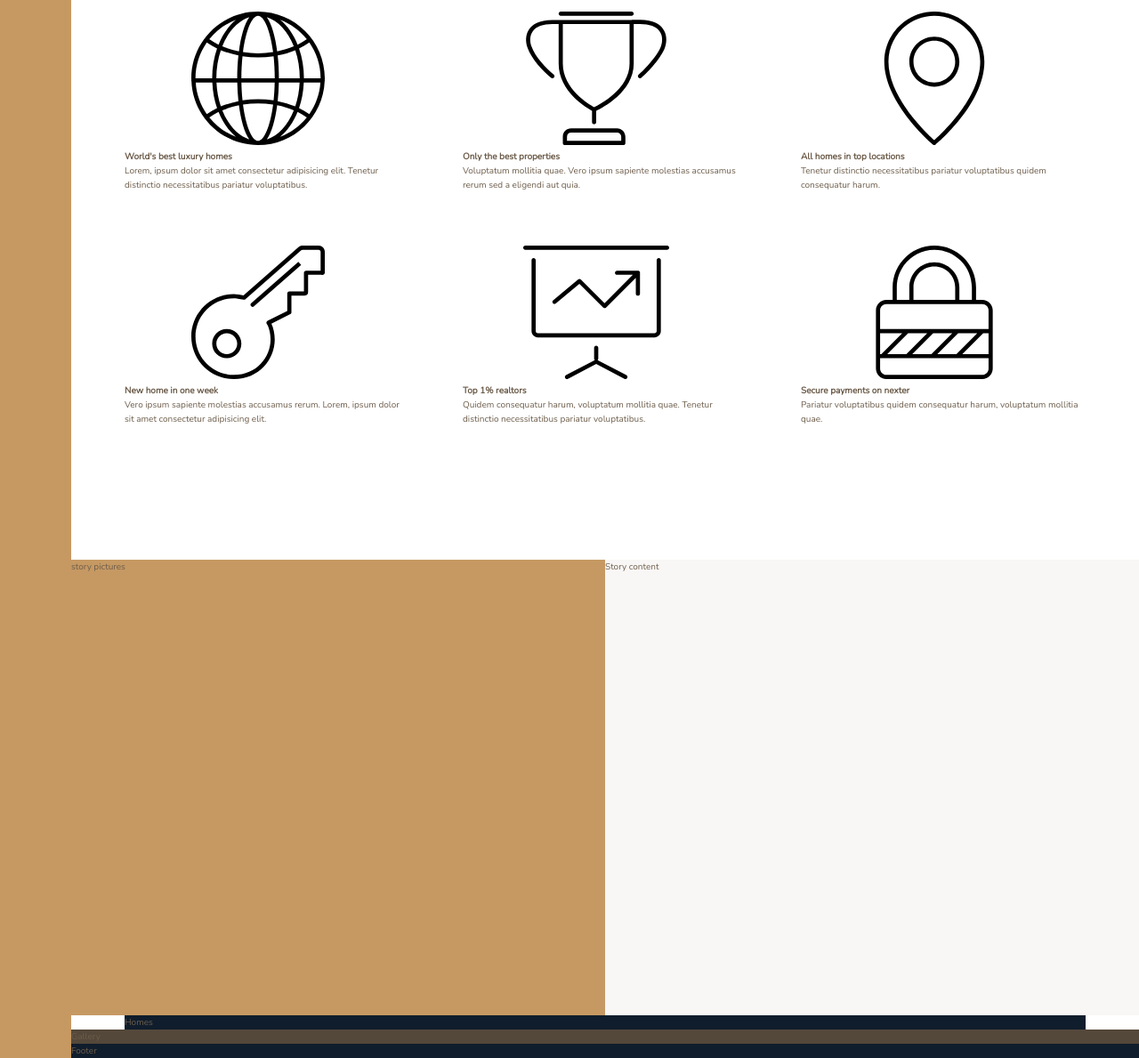
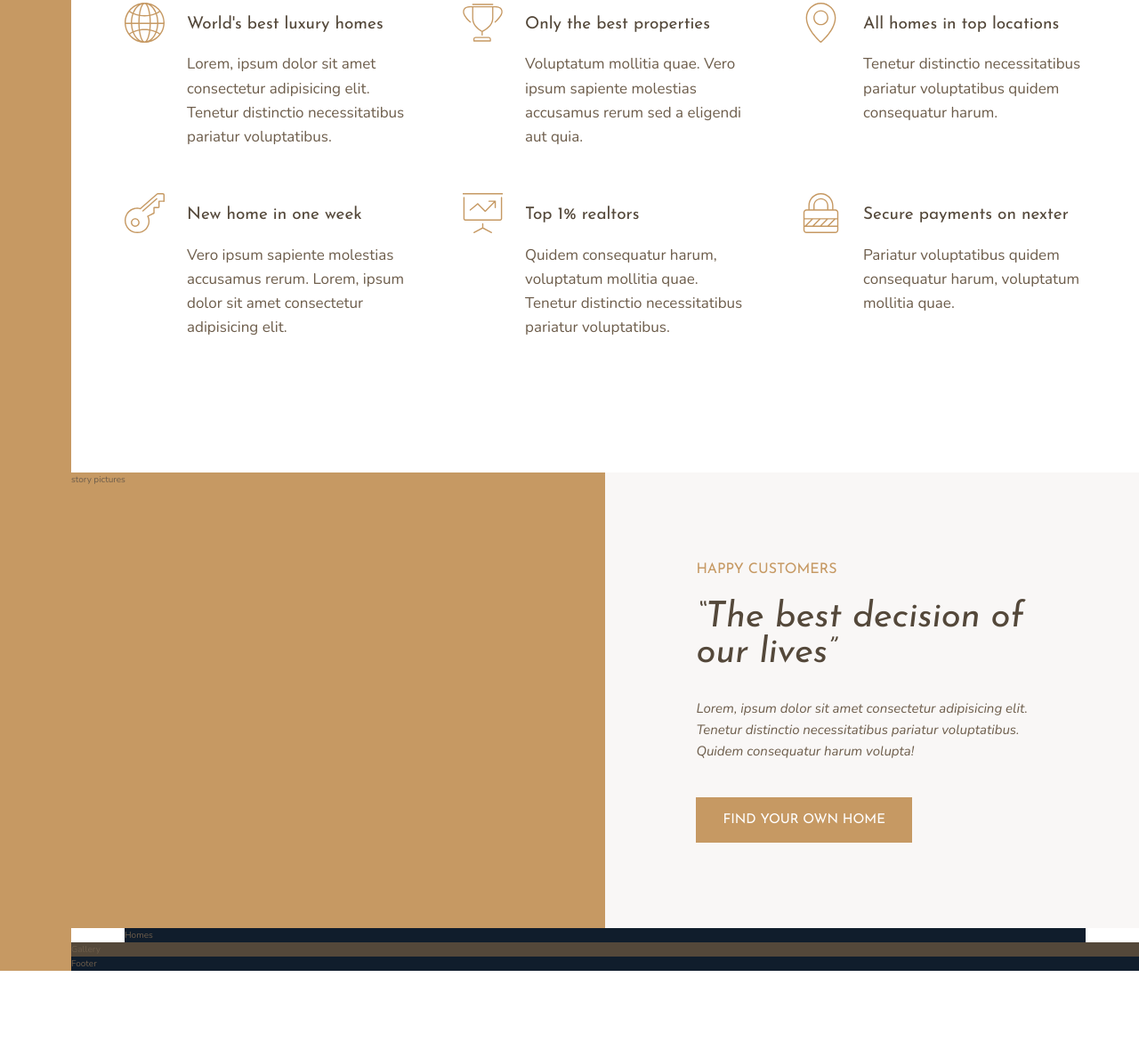
Before and after one commit to ScottSanford/nexter, a website: page index.html in a window 1280 px wide. Shown: the part 777-1966 px from the top of the page at 89% size. After the commit the page ends 1868 px from the top, so only its background shows below. Drawn offline with nearby package versions, Linux system fonts and the light colour scheme.

Commit message:
add feature and story component styles

```diff
--- a/index.html
+++ b/index.html
@@ -29,42 +29,42 @@
                 <svg class="feature__icon">
                     <use xlink:href="img/sprite.svg#icon-global"></use>
                 </svg>
-                <h4 class="heading-4">World's best luxury homes</h4>
+                <h4 class="heading-4 heading-4--dark">World's best luxury homes</h4>
                 <p class="feature__text">Lorem, ipsum dolor sit amet consectetur adipisicing elit. Tenetur distinctio necessitatibus pariatur voluptatibus.</p>
             </div>
             <div class="feature">
                 <svg class="feature__icon">
                     <use xlink:href="img/sprite.svg#icon-trophy"></use>
                 </svg>
-                <h4 class="heading-4">Only the best properties</h4>
+                <h4 class="heading-4 heading-4--dark">Only the best properties</h4>
                 <p class="feature__text">Voluptatum mollitia quae. Vero ipsum sapiente molestias accusamus rerum sed a eligendi aut quia.</p>
             </div>
             <div class="feature">
                 <svg class="feature__icon">
                     <use xlink:href="img/sprite.svg#icon-map-pin"></use>
                 </svg>
-                <h4 class="heading-4">All homes in top locations</h4>
+                <h4 class="heading-4 heading-4--dark">All homes in top locations</h4>
                 <p class="feature__text">Tenetur distinctio necessitatibus pariatur voluptatibus quidem consequatur harum.</p>
             </div>
             <div class="feature">
                 <svg class="feature__icon">
                     <use xlink:href="img/sprite.svg#icon-key"></use>
                 </svg>
-                <h4 class="heading-4">New home in one week</h4>
+                <h4 class="heading-4 heading-4--dark">New home in one week</h4>
                 <p class="feature__text">Vero ipsum sapiente molestias accusamus rerum. Lorem, ipsum dolor sit amet consectetur adipisicing elit.</p>
             </div>
             <div class="feature">
                 <svg class="feature__icon">
                     <use xlink:href="img/sprite.svg#icon-presentation"></use>
                 </svg>
-                <h4 class="heading-4">Top 1% realtors</h4>
+                <h4 class="heading-4 heading-4--dark">Top 1% realtors</h4>
                 <p class="feature__text">Quidem consequatur harum, voluptatum mollitia quae. Tenetur distinctio necessitatibus pariatur voluptatibus.</p>
             </div>
             <div class="feature">
                 <svg class="feature__icon">
                     <use xlink:href="img/sprite.svg#icon-lock"></use>
                 </svg>
-                <h4 class="heading-4">Secure payments on nexter</h4>
+                <h4 class="heading-4 heading-4--dark">Secure payments on nexter</h4>
                 <p class="feature__text">Pariatur voluptatibus quidem consequatur harum, voluptatum mollitia quae.</p>
             </div>
 
@@ -75,7 +75,13 @@
         </div>
 
         <div class="story__content">
-            Story content
+            <h3 class="heading-3 mb-sm">Happy Customers</h3>
+            <h2 class="heading-2 heading-2--dark mb-md">&ldquo;The best decision of our lives&rdquo;</h2>
+            <p class="story__text">
+                Lorem, ipsum dolor sit amet consectetur adipisicing elit. Tenetur distinctio necessitatibus pariatur voluptatibus. Quidem
+                consequatur harum volupta!
+            </p>
+            <button class="btn">Find your own home</button>
         </div>
 
         <section class="homes">
--- a/sass/_features.scss
+++ b/sass/_features.scss
@@ -1,7 +1,28 @@
 .features {
+    align-items: start;
     display: grid;
     grid-column: center-start / center-end;
     grid-gap: 6rem;
-    grid-template-columns: repeat(3, 1fr);
+    // grid-template-columns: repeat(3, 1fr);
+    grid-template-columns: repeat(auto-fit, minmax(25rem, 1fr)); // responsive "media query"
     margin: 15rem 0;
 }
+
+.feature {
+    display: grid;
+    grid-gap: 1.5rem 2.5rem; // row column
+    grid-template-columns: min-content 1fr;
+
+    &__icon {
+        fill: $color-primary;
+        grid-row: 1 / span 2; // need to use span 2 because row not explicitly defined
+        height: 4.5rem;
+        transform: translateY(-1rem);
+        width: 4.5rem;
+    }
+
+    &__text {
+        font-size: 1.7rem;
+
+    }
+}
--- a/sass/_story.scss
+++ b/sass/_story.scss
@@ -7,5 +7,25 @@
     &__content {
         background-color: $color-grey-light-1;
         grid-column: col-start 5 / full-end;
+        padding: 6rem 8vw; // padding will be responsive with vw
+
+        /* Flexbox solution
+        display: flex;
+        flex-direction: column;
+        justify-content: center;
+        align-items: flex-start;
+        */
+
+        // CSS Grid Solution
+        display: grid;
+        align-content: center;
+        justify-items: start;
+
+    }
+
+    &__text {
+        font-size: 1.5rem;
+        font-style: italic;
+        margin-bottom: 4rem;
     }
 }
--- a/sass/_typography.scss
+++ b/sass/_typography.scss
@@ -0,0 +1,56 @@
+%heading {
+    font-family: $font-display;
+    font-weight: 400;
+}
+
+.heading-1 {
+    @extend %heading;
+}
+
+.heading-2 {
+    @extend %heading;
+    line-height: 1;
+    font-size: 4rem;
+    font-style: italic;
+
+    &--light { color: $color-grey-light-1; }
+
+    &--dark { color: $color-grey-dark-1; }
+}
+
+.heading-3 {
+    @extend %heading;
+    font-size: 1.6rem;
+    color: $color-primary;
+    text-transform: uppercase;
+}
+
+.heading-4 {
+    @extend %heading;
+    font-size: 1.9rem;
+
+    &--light { color: $color-grey-light-1; }
+    &--dark { color: $color-grey-dark-1; }
+}
+
+.btn {
+    background-color: $color-primary;
+    border: none;
+    border-radius: 0;
+    color: #fff;
+    cursor: pointer;
+    font-family: $font-display;
+    font-size: 1.5rem;
+    padding: 1.8rem 3rem;
+    text-transform: uppercase;
+    transition: all .2s;
+
+    &:hover {
+        background-color: $color-primary-dark;
+    }
+}
+
+.mb-sm {margin-bottom: 2rem;}
+.mb-md {margin-bottom: 3rem;}
+.mb-lg {margin-bottom: 4rem;}
+.mb-hg {margin-bottom: 8rem;}
```
Also changed, not shown: css/style.css.
